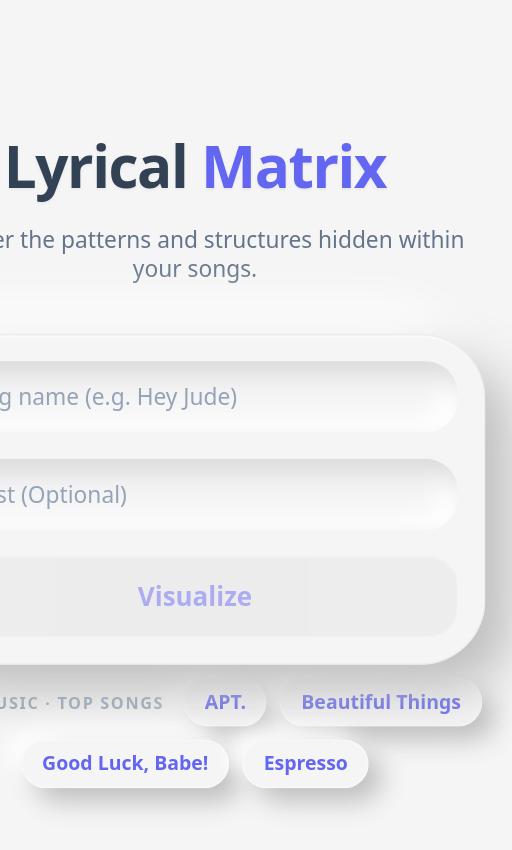
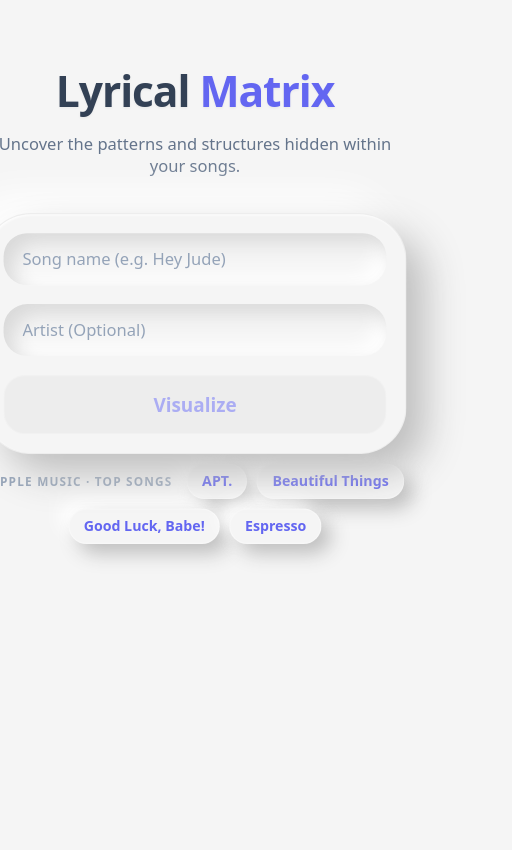
Before and after one commit to akhil9tiet/Lyrical-Matrix, a React (Vite) app: page / in a window 390 px wide. Shown: the top 850 px of the page, 512 px wide, since content can reach past the window. Built offline with nearby package versions, Linux system fonts and the light colour scheme; no server answers.

Commit message:
fix zoomed in behavior for mobile

```diff
--- a/App.tsx
+++ b/App.tsx
@@ -123,10 +123,14 @@ const App: React.FC = () => {
     }
   }, []);
 
-const zoomScale = isZoomedOut
+const isNarrowScreen = viewport.width < 640;
+  const zoomScale = isZoomedOut
     ? zoomOutScale
-    : Math.min(2.2, Math.max(1.15, viewport.height / 520));
-  const zoomTransform = `scale(${zoomScale}) translateY(${isZoomedOut ? '0' : '6%'})`;
+    : isNarrowScreen
+      ? Math.max(1.08, Math.min(1.2, viewport.width / 330))
+      : Math.min(2.2, Math.max(1.2, viewport.height / 520));
+  const zoomShift = isZoomedOut ? '0' : isNarrowScreen ? '3%' : '6%';
+  const zoomTransform = `scale(${zoomScale}) translateY(${zoomShift})`;
 
   return (
     <div
--- a/index.html
+++ b/index.html
@@ -10,6 +10,7 @@
       body {
         background-color: #F5F5F5; /* Light Base */
         color: #334155; /* Slate-700 */
+        overflow-x: hidden;
       }
 
       /* Enhanced Neumorphic/Claymorphism Utilities */
```
